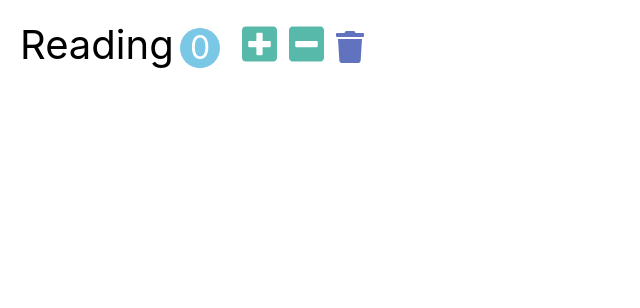
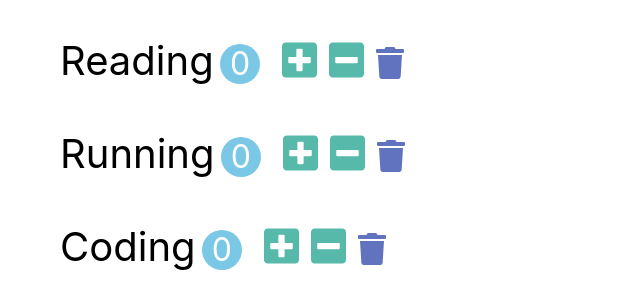
Before and after one commit to hk1070/React, a React (Create React App) app in the folder habit-tracker/: page / in a window 1280 px wide. Shown: the top 308 px of the page, without its empty margins (0-640 px from the left). Built offline with nearby package versions, Linux system fonts and the light colour scheme; the HTML template or start-up script is replaced by a standard one.

Commit message:
habits(component+state)

```diff
--- a/habit-tracker/src/app.jsx
+++ b/habit-tracker/src/app.jsx
@@ -1,8 +1,8 @@
 import './app.css';
-import Habit from './components/habit';
+import Habits from './components/habits';
 
 function App() {
-  return <Habit />;
+  return <Habits />;
 }
 
 export default App;
--- a/habit-tracker/src/components/habit.jsx
+++ b/habit-tracker/src/components/habit.jsx
@@ -1,38 +1,41 @@
 import React, { Component } from 'react';
 
 class Habit extends Component {
-  state = {
-    count: 0,
+  handleIncrement = () => {
+    this.props.onIncrement(this.props.habit);
   };
 
-  handleIncrement = () => {
-    this.setState({ count: this.state.count + 1 });
+  handleDecrement = () => {
+    this.props.onDecrement(this.props.habit);
   };
 
-  handleDcrement = () => {
-    const count = this.state.count - 1;
-    this.setState({ count: count < 0 ? 0 : count });
+  handleDelete = () => {
+    this.props.onDelete(this.props.habit);
   };
 
   render() {
+    const { name, count } = this.props.habit;
     return (
       <li className="habit">
-        <span className="habit-name">Reading</span>
-        <span className="habit-count">{this.state.count}</span>
+        <span className="habit-name">{name}</span>
+        <span className="habit-count">{count}</span>
         <button
           className="habit-button habit-increase"
           onClick={this.handleIncrement}
         >
-          <i class="fas fa-plus-square"></i>
+          <i className="fas fa-plus-square"></i>
         </button>
         <button
           className="habit-button habit-decrease"
-          onClick={this.handleDcrement}
+          onClick={this.handleDecrement}
         >
-          <i class="fas fa-minus-square"></i>
+          <i className="fas fa-minus-square"></i>
         </button>
-        <button className="habit-button habit-delete">
-          <i class="fas fa-trash"></i>
+        <button
+          className="habit-button habit-delete"
+          onClick={this.handleDelete}
+        >
+          <i className="fas fa-trash"></i>
         </button>
       </li>
     );
--- /dev/null
+++ b/habit-tracker/src/components/habits.jsx
@@ -0,0 +1,52 @@
+import React, { Component } from 'react';
+import Habit from './habit';
+
+class Habits extends Component {
+  state = {
+    habits: [
+      { id: 1, name: 'Reading', count: 0 },
+      { id: 2, name: 'Running', count: 0 },
+      { id: 3, name: 'Coding', count: 0 },
+    ],
+  };
+  handleIncrement = (habit) => {
+    console.log(`handleIncrement ${habit.name}`);
+    const habits = [...this.state.habits];
+    const index = habits.indexOf(habit);
+    habits[index].count++;
+    this.setState({ habits });
+  };
+
+  handleDecrement = (habit) => {
+    console.log(`handleDecrement ${habit.name}`);
+    const habits = [...this.state.habits];
+    const index = habits.indexOf(habit);
+    const count = habits[index].count - 1;
+    habits[index].count = count < 0 ? 0 : count;
+    this.setState({ habits });
+  };
+
+  handleDelete = (habit) => {
+    console.log(`handleDelete ${habit.name}`);
+    const habits = this.state.habits.filter((item) => item.id !== habit.id);
+    this.setState({ habits });
+  };
+
+  render() {
+    return (
+      <ul>
+        {this.state.habits.map((habit) => (
+          <Habit
+            key={habit.id}
+            habit={habit}
+            onIncrement={this.handleIncrement}
+            onDecrement={this.handleDecrement}
+            onDelete={this.handleDelete}
+          />
+        ))}
+      </ul>
+    );
+  }
+}
+
+export default Habits;
```
